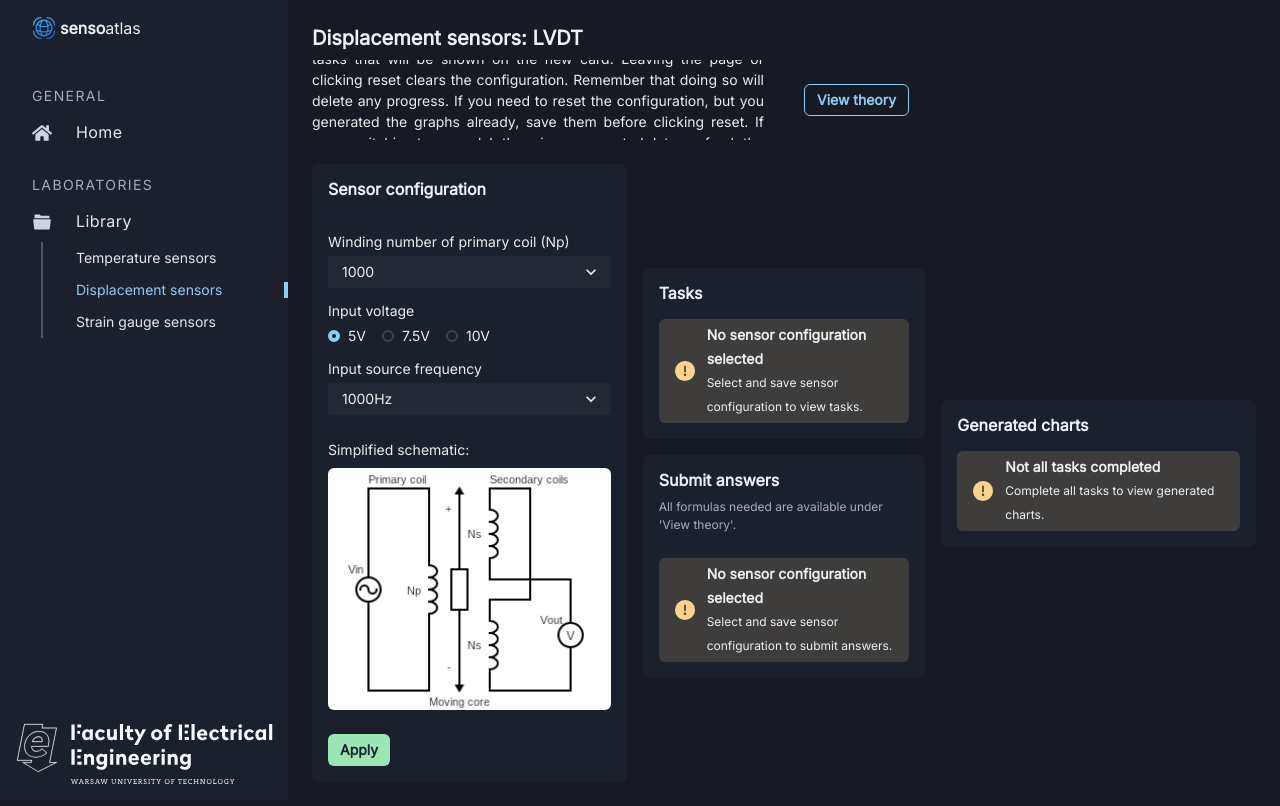
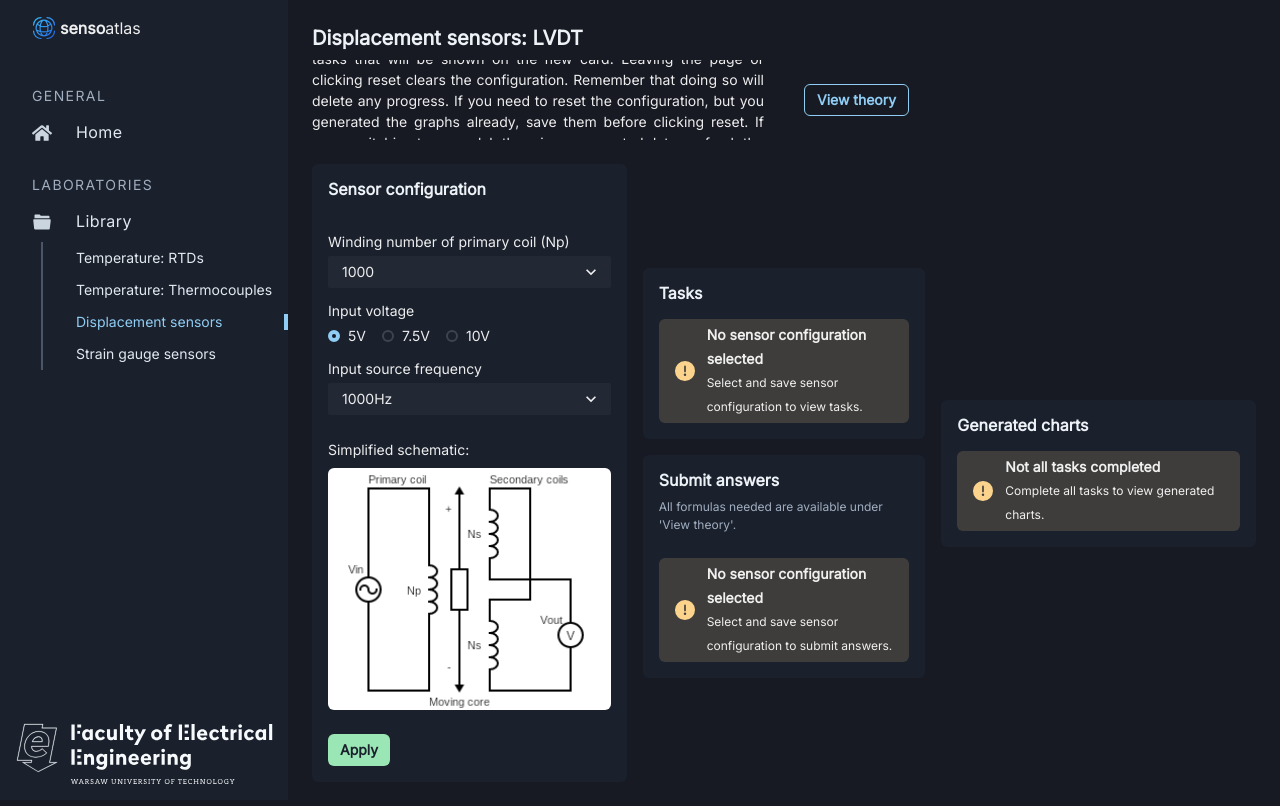
Before and after one commit to utbrott/sensoatlas, a Next.js app: page /laboratories/displacement in a window 1280 px wide. Built offline with nearby package versions, Linux system fonts and the light colour scheme.

Commit message:
fix(labs): fix missing routes, pages from temperature labs split

```diff
--- a/src/components/labs/rtd.tsx
+++ b/src/components/labs/rtd.tsx
@@ -1,6 +1,11 @@
 import React, { useContext } from 'react';
 import { LabsContext } from '@store/labs-context';
 import { Content } from '@components/content';
+import { Header } from '@components/header';
+import { Subheader } from '@components/subheader';
+import { Theory, Formula, Table } from '@components/theory';
+import { temperatureRtdTheory } from '@data/theory-formulas';
+import { rtdSensorTable, fillerMaterialTable } from '@data/theory-tables';
 import { Config } from '@components/config';
 import { useConfigSave } from '@hooks/use-config-save';
 import { TasksCard, TaskData, FormCard, Form } from '@components/task';
@@ -22,6 +27,14 @@ export const RTDSensor = () => {
   const schematicImage = `/images/temperature-rtd.png`;
 
   const { handleConfigSave } = useConfigSave();
+
+  const modalContent = (
+    <Theory>
+      <Formula data={temperatureRtdTheory} />
+      <Table data={rtdSensorTable} />
+      <Table data={fillerMaterialTable} />
+    </Theory>
+  );
 
   const {
     value: resistanceValue,
@@ -99,6 +112,9 @@ export const RTDSensor = () => {
   ];
 
   return (
+    <>
+      <Header heading='Temperature sensors: RTDs' />
+      <Subheader hasModal='RTDs' modalContent={modalContent} />
       <Content>
         <Config
           sensorName='temperatureRtd'
@@ -137,5 +153,6 @@ export const RTDSensor = () => {
           <ChartTabs tabsData={tabsData} />
         </ChartsCard>
       </Content>
+    </>
   );
 };
--- a/src/components/labs/thermocouple.tsx
+++ b/src/components/labs/thermocouple.tsx
@@ -1,6 +1,14 @@
 import React, { useContext } from 'react';
 import { LabsContext } from '@store/labs-context';
 import { Content } from '@components/content';
+import { Header } from '@components/header';
+import { Subheader } from '@components/subheader';
+import { Theory, Formula, Table } from '@components/theory';
+import { temperatureCoupleTheory } from '@data/theory-formulas';
+import {
+  thermocoupleSensorTable,
+  fillerMaterialTable,
+} from '@data/theory-tables';
 import { Config } from '@components/config';
 import { useConfigSave } from '@hooks/use-config-save';
 import { TasksCard, TaskData, FormCard, Form } from '@components/task';
@@ -20,6 +28,14 @@ export const ThermocoupleSensor = () => {
   const context = useContext(LabsContext);
   const { taskData, validationData } = context.temperatureCouple;
   const schematicImage = `/images/temperature-thermocouple.png`;
+
+  const modalContent = (
+    <Theory>
+      <Formula data={temperatureCoupleTheory} />
+      <Table data={thermocoupleSensorTable} />
+      <Table data={fillerMaterialTable} />
+    </Theory>
+  );
 
   const { handleConfigSave } = useConfigSave();
 
@@ -99,6 +115,9 @@ export const ThermocoupleSensor = () => {
   ];
 
   return (
+    <>
+      <Header heading='Temperature sensors: Thermocouple' />
+      <Subheader hasModal='Thermocouples' modalContent={modalContent} />
       <Content>
         <Config
           sensorName='temperatureCouple'
@@ -137,5 +156,6 @@ export const ThermocoupleSensor = () => {
           <ChartTabs tabsData={tabsData} />
         </ChartsCard>
       </Content>
+    </>
   );
 };
--- a/src/data/sensor-defaults.ts
+++ b/src/data/sensor-defaults.ts
@@ -5,7 +5,7 @@ export const sensorDefaults = {
     config: {
       sensorMaterial: {
         metal: 'platinum',
-        tempCoeff: 0.003729,
+        tempCoeff: 0.00385,
         density: 21450,
         heatCapacity: 133,
         conductivity: 69.1,
--- a/src/data/sidebar.ts
+++ b/src/data/sidebar.ts
@@ -26,8 +26,13 @@ export const navItems: NavItem[] = [
   },
   {
     type: 'linkChild',
-    href: '/laboratories/temperature',
-    label: 'Temperature sensors',
+    href: '/laboratories/temperature-rtd',
+    label: 'Temperature: RTDs',
+  },
+  {
+    type: 'linkChild',
+    href: '/laboratories/temperature-thermocouple',
+    label: 'Temperature: Thermocouples',
   },
   {
     type: 'linkChild',
--- a/src/data/theory-tables.ts
+++ b/src/data/theory-tables.ts
@@ -25,7 +25,7 @@ export const rtdSensorTable: TheoryTable = {
     },
   ],
   rows: [
-    ['Platinum', 0.003729, 21450, 133, 69.1],
+    ['Platinum', 0.00385, 21450, 133, 69.1],
     ['Copper', 0.004041, 8960, 385, 384.1],
     ['Nickel', 0.00617, 8908, 440, 106],
     ['Tungsten', 0.0045, 21450, 134, 173],
--- a/src/pages/laboratories/[lab].tsx
+++ b/src/pages/laboratories/[lab].tsx
@@ -1,6 +1,11 @@
 import Head from 'next/head';
 import { useRouter } from 'next/router';
-import { Temperature, Displacement, StrainGauge } from '@components/labs';
+import {
+  RTDSensor,
+  ThermocoupleSensor,
+  Displacement,
+  StrainGauge,
+} from '@components/labs';
 import { LabsProvider } from '@store/labs-provider';
 
 const Laboratories = () => {
@@ -14,8 +19,8 @@ const Laboratories = () => {
         <meta name='viewport' content='initial-scale=1.0, width=device-width' />
       </Head>
       <LabsProvider>
-        {lab === 'temperature-rtd' && <Temperature />}
-        {lab === 'temperature-thermocouple' && <Temperature />}
+        {lab === 'temperature-rtd' && <RTDSensor />}
+        {lab === 'temperature-thermocouple' && <ThermocoupleSensor />}
         {lab === 'displacement' && <Displacement />}
         {lab === 'strain' && <StrainGauge />}
       </LabsProvider>
--- a/src/store/reducers/temperatureRtd-reducers.ts
+++ b/src/store/reducers/temperatureRtd-reducers.ts
@@ -9,7 +9,7 @@ export const temperatureRtdConfigReducer = (state: any, action: any) => {
             ...state,
             sensorMaterial: {
               metal: action.payload,
-              tempCoeff: 0.003729,
+              tempCoeff: 0.00385,
               density: 21450,
               heatCapacity: 133,
               conductivity: 69.1,
```
Also changed, not shown: public/images/strain-full.png (deleted), public/images/strain-half.png (deleted). Lines whose indentation alone changed are shown as unchanged.
